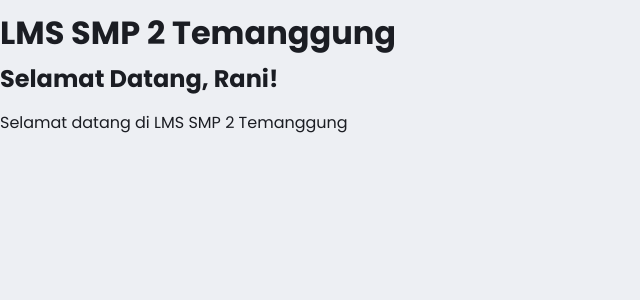
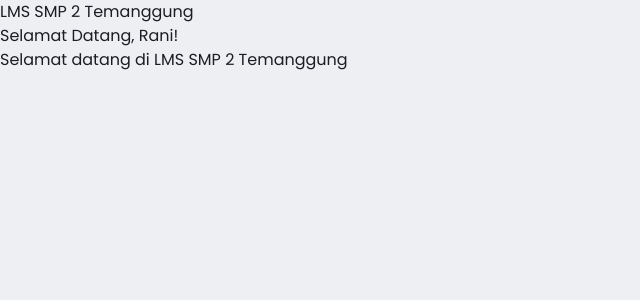
Before and after one commit to ranikhairani06/lms-smp, a Next.js app in the folder frontend/: page / in a window 1280 px wide. Shown: the top 300 px of the page, without its empty margins (0-640 px from the left). Built offline with nearby package versions, Linux system fonts and the light colour scheme.

Commit message:
fix: restore tailwind import and scope link style to .link

```diff
--- a/frontend/app/globals.css
+++ b/frontend/app/globals.css
@@ -16,7 +16,7 @@
    variabel --font-poppins. Baris @import di bawah adalah alternatif.
    ========================================================================== */
 @import url("https://fonts.googleapis.com/css2?family=Poppins:wght@400;500;600;700;800&display=swap");
-
+@import "tailwindcss";
 
 /* ==========================================================================
    1. DESIGN TOKENS (CSS Custom Properties)
@@ -167,11 +167,12 @@ body {
   -webkit-font-smoothing: antialiased;
 }
 
-a {
-  color: var(--color-primary);                 /* tautan memakai Primary */
+/* Tautan teks bergaya Primary (pakai class="link" bila perlu) */
+.link {
+  color: var(--color-primary);
   text-decoration: none;
 }
-a:hover {
+.link:hover {
   color: var(--color-primary-hover);
 }
 
```
